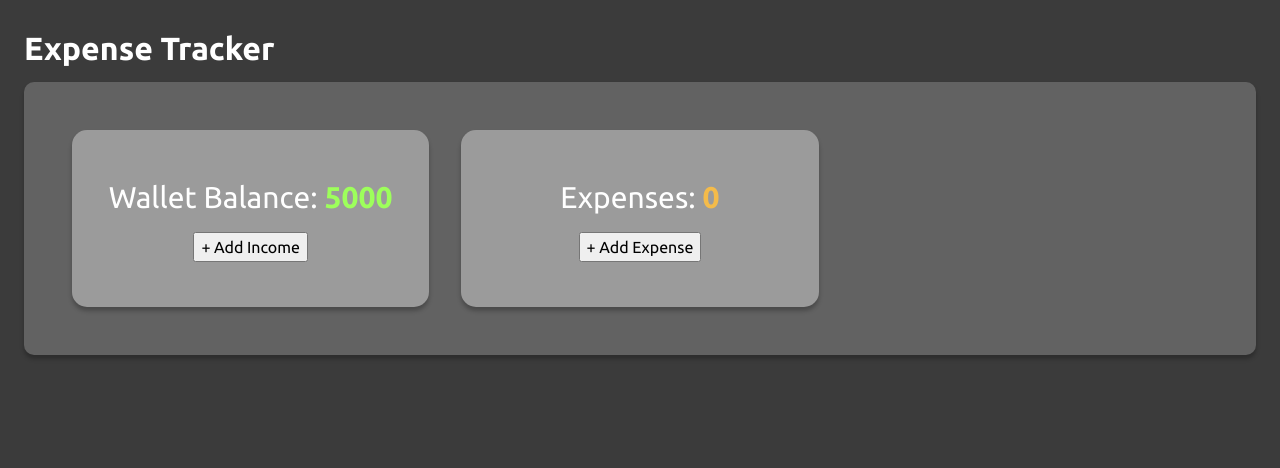
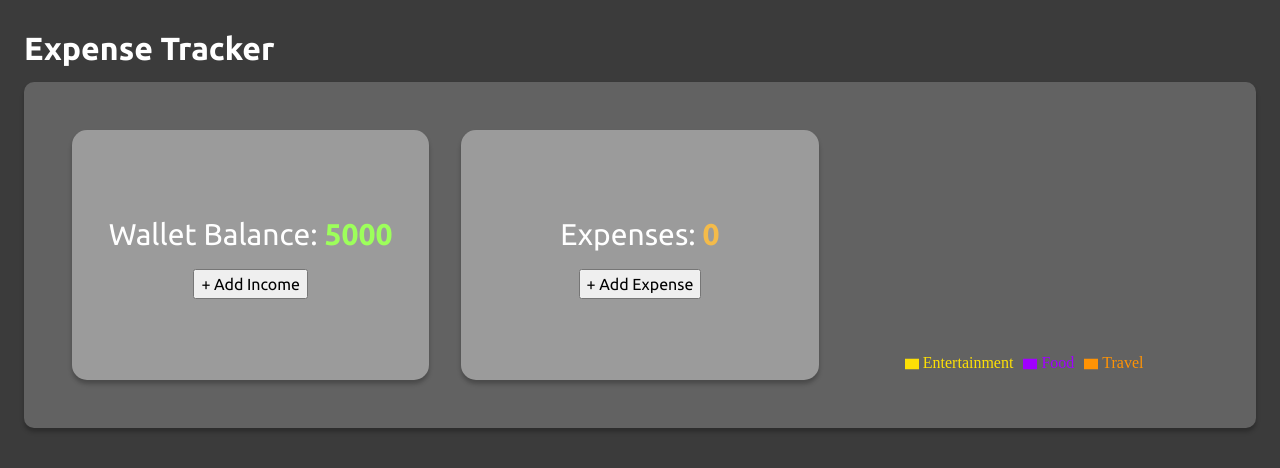
Before and after one commit to Akspublisher/xepensetracker, a React (Create React App) app: page / in a window 1280 px wide. Shown: the top 468 px of the page. Built offline with nearby package versions, Linux system fonts and the light colour scheme.

Commit message:
Create PieChat commit

```diff
--- /dev/null
+++ b/src/components/PieChart/PieChart.js
@@ -0,0 +1,41 @@
+import React, { PureComponent } from 'react';
+import { PieChart, Pie, Sector, Cell, ResponsiveContainer, Legend } from 'recharts';
+
+const COLORS = ['#A000FF', '#FF9304', '#FDE006'];
+
+const RADIAN = Math.PI / 180;
+const renderCustomizedLabel = ({ cx, cy, midAngle, innerRadius, outerRadius, percent, index }) => {
+    const radius = innerRadius + (outerRadius - innerRadius) * 0.5;
+    const x = cx + radius * Math.cos(-midAngle * RADIAN);
+    const y = cy + radius * Math.sin(-midAngle * RADIAN);
+
+    return (
+        <text x={x} y={y} fill="white" textAnchor={x > cx ? 'start' : 'end'} dominantBaseline="central">
+            {`${(percent * 100).toFixed(0)}%`}
+        </text>
+    );
+};
+
+export default function PieChartComponent({data}) {
+    return (
+        <ResponsiveContainer width="100%" height={250}>
+            <PieChart width={400} height={400}>
+                <Pie
+                    data={data}
+                    cx="50%"
+                    cy="50%"
+                    labelLine={false}
+                    label={renderCustomizedLabel}
+                    outerRadius={80}
+                    fill="#8884d8"
+                    dataKey="value"
+                >
+                    {data.map((entry, index) => (
+                        <Cell key={`cell-${index}`} fill={COLORS[index % COLORS.length]} />
+                    ))}
+                </Pie>
+                <Legend iconType='rect' verticalAlign="bottom" />
+            </PieChart>
+        </ResponsiveContainer>
+    );
+}
--- a/src/pages/Home/Home.js
+++ b/src/pages/Home/Home.js
@@ -1,6 +1,7 @@
 import React, { useEffect, useState } from 'react';
 import styles from "./Home.module.css"
 import Card from '../../components/Card/Card';
+import PieChart from '../../components/PieChart/PieChart';
 
 export default function Home() {
 
@@ -120,6 +121,14 @@ export default function Home() {
           success={false}
           handleClick={() => setIsOpenAddExpense(true)}
           />
+
+          <PieChart
+          data={[
+            { name: 'Food', value: categorySpendsList.food },
+            { name: 'Travel', value: categorySpendsList.travel },
+            { name: 'Entertainment', value: categorySpendsList.entertainment }
+          ]}
+          />
       </div>
     </div>
   );
```
